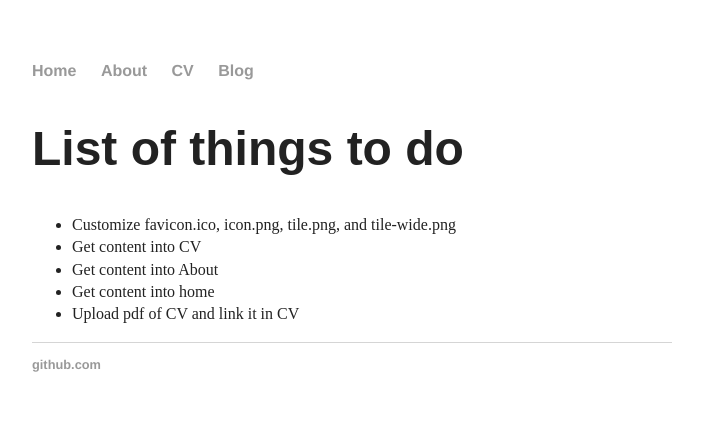
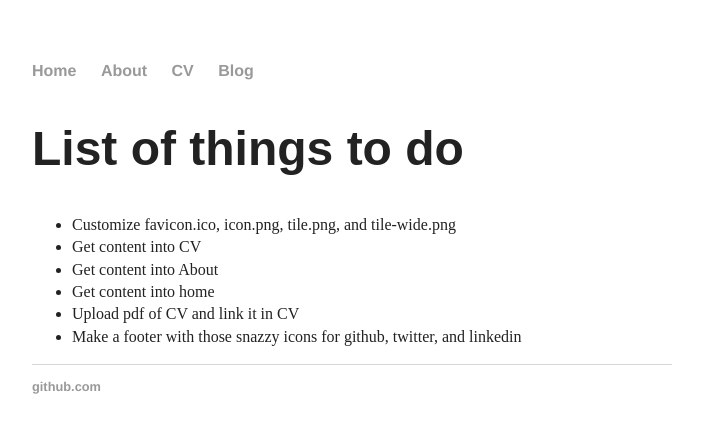
Before and after one commit to DavidZong/DavidZong.github.io, a Jekyll site: the page built from todo.md, in a window 1280 px wide. Shown: the top 433 px of the page, without its empty margins (288-991 px from the left). Built offline with Jekyll 4.4.1, drawn with Linux system fonts in a browser that asks for light colours; our own code applies the rules of GitHub Pages for plain Markdown files.

Commit message:
update todo

```diff
--- a/todo.md
+++ b/todo.md
@@ -4,3 +4,4 @@
 * Get content into About
 * Get content into home
 * Upload pdf of CV and link it in CV
+* Make a footer with those snazzy icons for github, twitter, and linkedin
```
